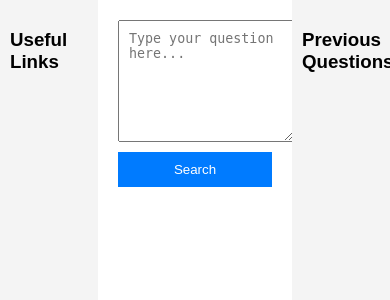
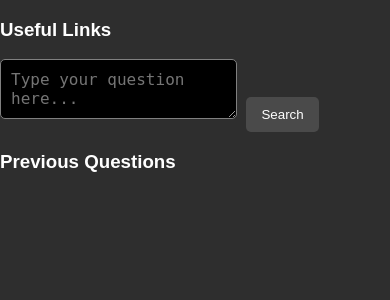
Before and after one commit to lakshmisagar19/netbot, a Flask app: template templates/index.html in a window 390 px wide. Shown: the top 300 px of the page. Run offline with Flask 3, Linux system fonts and the light colour scheme; the template is opened without the code that fills it, so the values that code supplies are empty.

Commit message:
Inital commit - chatbot UI

```diff
--- a/static/styles.css
+++ b/static/styles.css
@@ -1,45 +1,122 @@
+/* General Page Styles */
 body {
     font-family: Arial, sans-serif;
+    background-color: #2e2e2e;
+    color: white;
     margin: 0;
     padding: 0;
+}
+
+/* Main Layout */
+.container {
     display: flex;
     height: 100vh;
 }
 
-#app {
-    display: flex;
-    width: 100%;
-}
-
-.left-panel, .right-panel {
-    width: 20%;
-    background-color: #f4f4f4;
-    padding: 10px;
+/* Sidebar */
+.sidebar {
+    width: 25%;
+    background-color: #1e1e1e;
+    padding: 20px;
     overflow-y: auto;
 }
 
-.chat-container {
-    flex: 1;
-    padding: 20px;
+.sidebar h2 {
+    font-size: 18px;
+    font-weight: bold;
+    color: white;
+}
+
+.sidebar ul {
+    list-style: none;
+    padding: 0;
+}
+
+.sidebar ul li {
+    padding: 8px 0;
+    font-size: 14px;
+    color: #ccc;
+}
+
+.sidebar ul li strong {
+    color: white;
+}
+
+/* Chat Section */
+.chat-section {
+    flex-grow: 1;
     display: flex;
     flex-direction: column;
+    padding: 20px;
+    background-color: #3a3a3a;
 }
 
-textarea {
-    width: 100%;
-    height: 100px;
+/* Chat Header */
+.chat-header {
+    background-color: #1e1e1e;
+    padding: 15px;
+    border-radius: 8px;
     margin-bottom: 10px;
-    padding: 10px;
 }
 
-button {
-    padding: 10px 20px;
-    background-color: #007BFF;
+/* Chat Box */
+.chat-box {
+    flex-grow: 1;
+    padding: 15px;
+    background-color: #2b2b2b;
+    border-radius: 8px;
+    overflow-y: auto;
+}
+
+/* Chat Messages */
+.message {
+    padding: 10px;
+    margin: 5px 0;
+    border-radius: 5px;
+}
+
+.bot {
+    background-color: #444;
+    text-align: left;
+}
+
+.user {
+    background-color: #007bff;
+    text-align: right;
+}
+
+/* Search Input */
+.search-container {
+    display: flex;
+    margin-top: 10px;
+}
+
+#chat-input {
+    flex-grow: 1;
+    padding: 10px;
+    background-color: black;
     color: white;
+    border: 1px solid gray;
+    border-radius: 5px;
+    font-size: 16px;
+}
+
+#search-button {
+    background-color: #4a4a4a;
+    color: white;
+    padding: 10px 15px;
     border: none;
+    border-radius: 5px;
+    margin-left: 5px;
     cursor: pointer;
 }
 
-button:hover {
-    background-color: #0056b3;
+/* Responsive Design */
+@media (max-width: 768px) {
+    .container {
+        flex-direction: column;
+    }
+    .sidebar {
+        width: 100%;
+    }
 }
```
